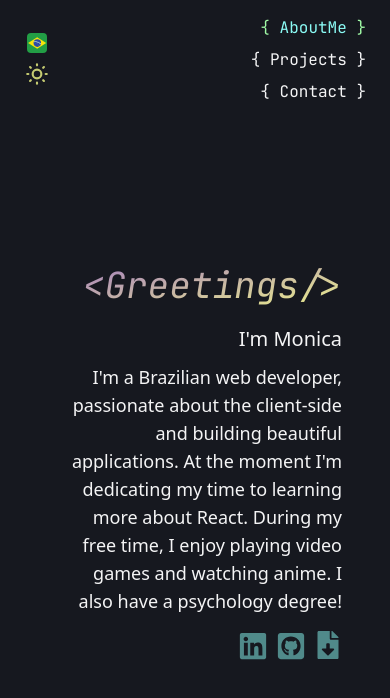
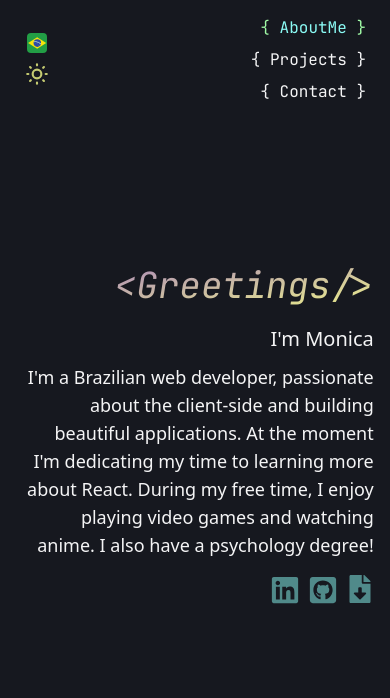
Before and after one commit to M0nicaVaz/portfolio, a React (Vite) app: page / in a window 390 px wide. Shown: the top 698 px of the page. Built offline with nearby package versions, Linux system fonts and the light colour scheme.

Commit message:
fix mobile paddings and margins

```diff
--- a/src/components/Main.jsx
+++ b/src/components/Main.jsx
@@ -1,6 +1,6 @@
 export function Main({ children }) {
   return (
-    <main className="grid px-12 w-screen mt-20 lg:mt-0 lg:h-[calc(100vh-72px)] lg:place-content-center  selection:bg-purple-200 selection:text-yellow-200">
+    <main className="m-auto grid w-11/12 mt-20 pb-9 lg:mt-0 lg:h-[calc(100vh-72px)] lg:place-content-center  selection:bg-purple-200 selection:text-yellow-200 lg:max-w-screen-2xl lg:pb-0">
       {children}
     </main>
   );
--- a/src/layout/DefaultLayout.jsx
+++ b/src/layout/DefaultLayout.jsx
@@ -3,7 +3,7 @@ import { Header } from '../components/Header';
 
 export function DefaultLayout() {
   return (
-    <div className="min-h-screen flex flex-col">
+    <div className="min-h-screen flex flex-col max-w-screen-2xl m-auto">
       <Header />
       <Outlet />
     </div>
--- a/src/main.jsx
+++ b/src/main.jsx
@@ -9,7 +9,7 @@ import './i18n';
 ReactDOM.createRoot(document.getElementById('root')).render(
   <React.StrictMode>
     <ThemeProvider>
-      <Suspense fallback="...loading">
+      <Suspense fallback="...">
         <Routes />
       </Suspense>
     </ThemeProvider>
--- a/src/pages/Contact.jsx
+++ b/src/pages/Contact.jsx
@@ -1,4 +1,3 @@
-import { Header } from '../components/Header';
 import { Main } from '../components/Main';
 import { Form } from '../components/Form';
 import { RiInformationFill } from 'react-icons/ri';
--- a/src/pages/Home.jsx
+++ b/src/pages/Home.jsx
@@ -1,4 +1,3 @@
-import { Header } from '../components/Header';
 import { Main } from '../components/Main';
 import Draggable from 'react-draggable';
 import { useRef } from 'react';
--- a/src/pages/NotFound.jsx
+++ b/src/pages/NotFound.jsx
@@ -1,4 +1,3 @@
-import { Header } from '../components/Header';
 import { Main } from '../components/Main';
 import { Player } from '../components/Player';
 import { useTranslation } from 'react-i18next';
--- a/src/pages/Portfolio.jsx
+++ b/src/pages/Portfolio.jsx
@@ -1,4 +1,3 @@
-import { Header } from '../components/Header';
 import { Main } from '../components/Main';
 import { Card } from '../components/Card';
 import { ProjectData } from '../data';
--- a/src/pages/Project.jsx
+++ b/src/pages/Project.jsx
@@ -1,10 +1,8 @@
-import { Header } from '../components/Header';
 import { Main } from '../components/Main';
 import { NotFound } from './NotFound';
 import { useProject } from '../hooks/useProject';
 import { FaGithub } from 'react-icons/fa';
 import { TbWorld } from 'react-icons/tb';
-import { useTranslation } from 'react-i18next';
 
 export function Project() {
   const project = useProject();
--- a/src/routes/app.routes.jsx
+++ b/src/routes/app.routes.jsx
@@ -3,9 +3,9 @@ import { Portfolio } from '../pages/Portfolio';
 import { Contact } from '../pages/Contact';
 import { NotFound } from '../pages/NotFound';
 import { Project } from '../pages/Project';
+import { DefaultLayout } from '../layout/DefaultLayout';
 
 import { Route, Routes } from 'react-router-dom';
-import { DefaultLayout } from '../layout/DefaultLayout';
 
 export function AppRoutes() {
   return (
```
